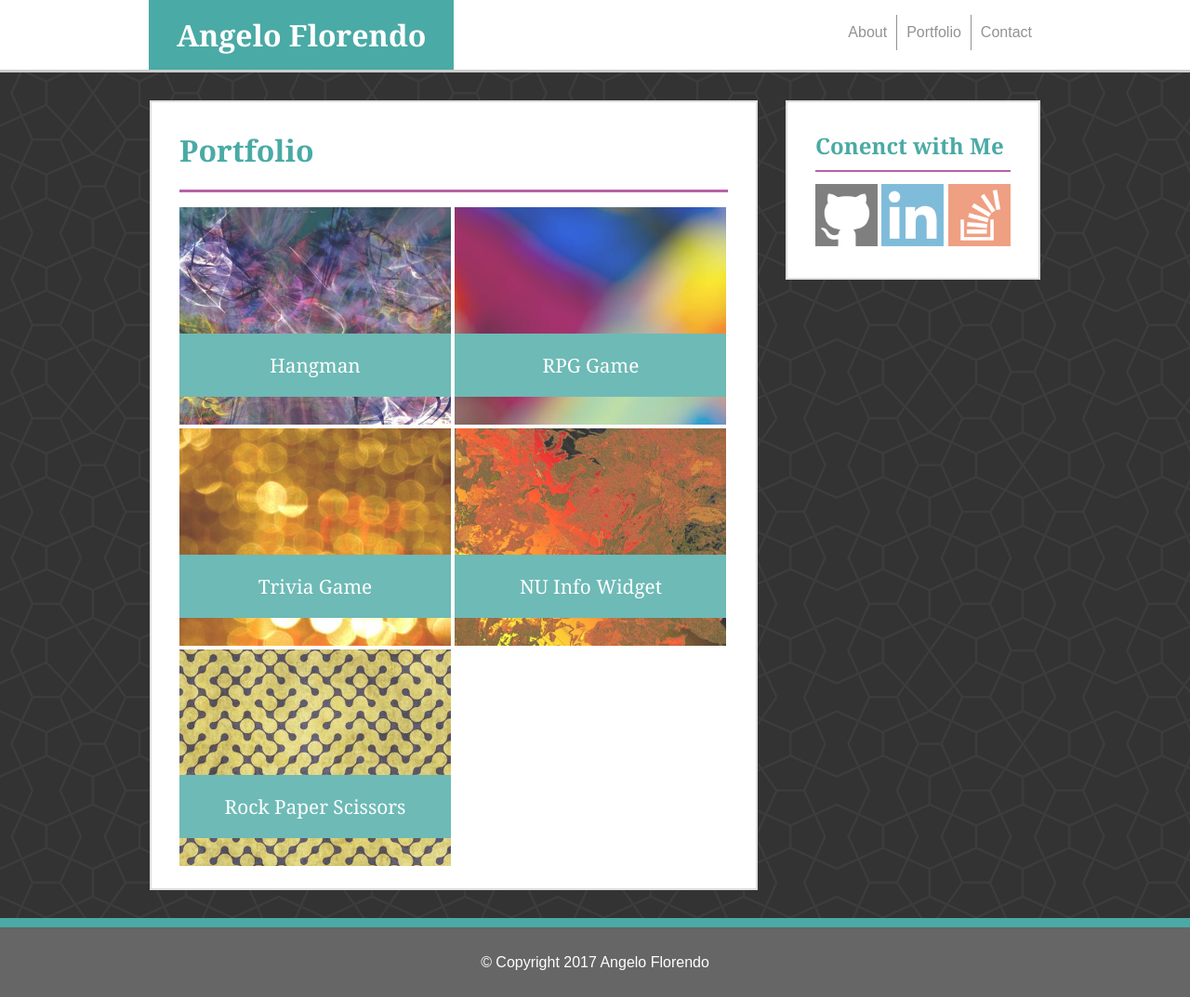
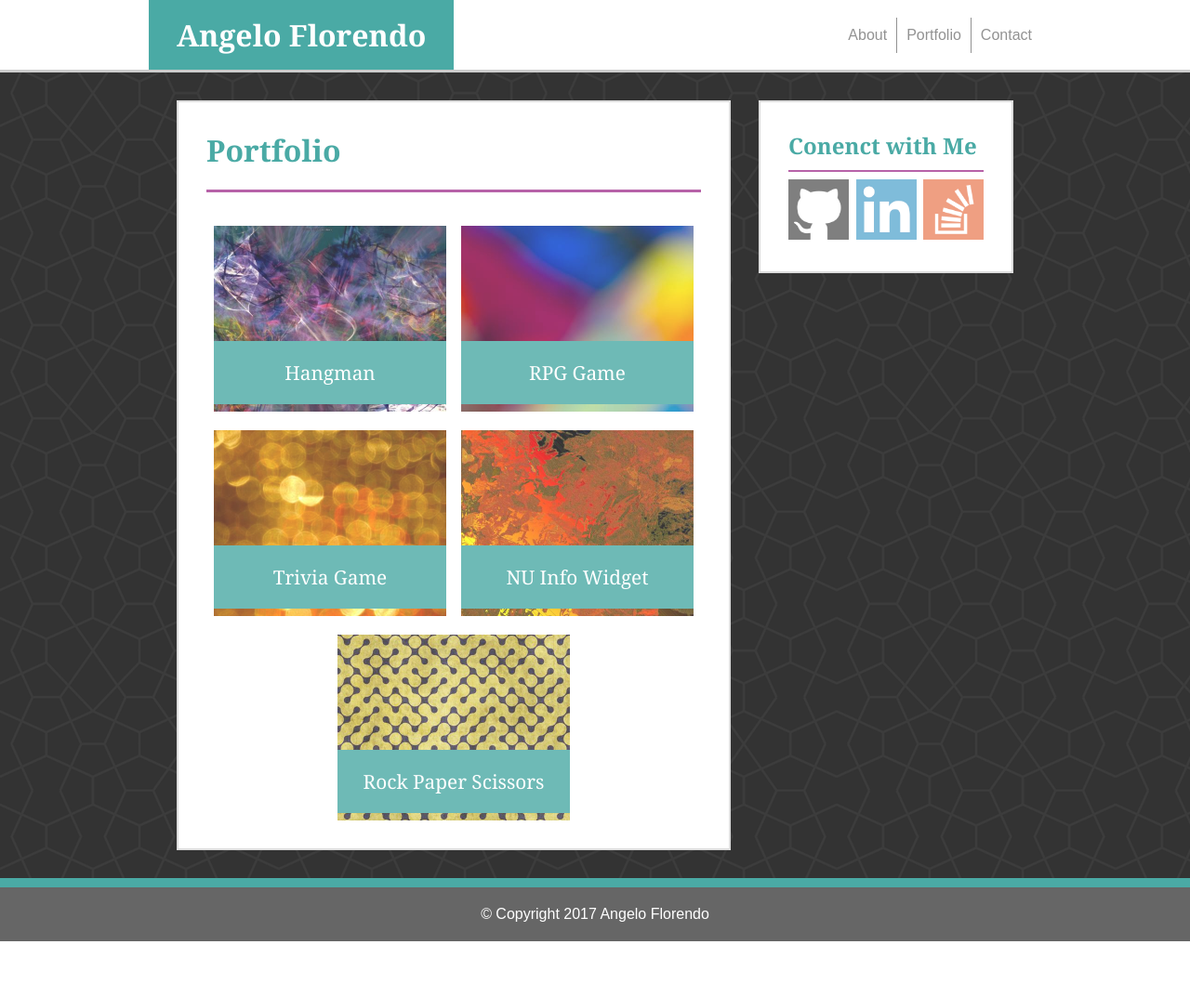
Before and after one commit to aflorend/Responsive-Portfolio, a plain HTML site: page portfolio.html in a window 1280 px wide. Shown: the whole page at 93% size. After the commit the page ends 1013 px from the top, so only its background shows below. Drawn offline with Linux system fonts and the light colour scheme.

Commit message:
Rebuilt with flexbox

```diff
--- a/assets/css/style.css
+++ b/assets/css/style.css
@@ -12,6 +12,10 @@ body {
 	min-height: 100%;
 }
 
+a {
+	text-decoration: none;
+}
+
 h1 {
 	font-family: 'Georgia', Times, Times New Roman, serif;
 }
@@ -21,52 +25,59 @@ h2 {
 	font-family: 'Georgia', Times, Times New Roman, serif;
 }
 
+.container {
+	width: 100%;
+	max-width: 960px;
+	margin-left: auto;
+	margin-right: auto;
+	margin-bottom: auto;
+	display: flex;
+	flex-direction: row;
+}
+
 .header {
 	width: 100%;
-	height: 75px;
 	background-color: #fff;
-	top: 0;
 	border-bottom-color: #ccc;
 	border-bottom-width: 3px;
 	border-bottom-style: solid;
-	overflow: hidden;
-}
-
-.container {
-	max-width: 960px;
-	margin: auto;
+	display: flex;
+	flex-direction: row;
 }
 
 .header h1 {
+	color: #fff;
+	background-color: #4aaaa5;
 	height: 75px;
 	padding-left: 30px;
 	padding-right: 30px;
+	margin-top: 0;
+	margin-bottom: 0;
+
 	display: flex;
 	align-items: center;
-	float: left;
-	color: #fff;
-	background-color: #4aaaa5;
-	margin-top: 0;
-	margin-bottom: 0;
 }
 
 .menu {
 	list-style-type: none;
-	float: right;
-}
+	margin: 0;
 
-.menu li {
-	float: left;
+	margin-left: auto;
+
+	display: flex;
+	align-items: center;
 }
 
 .menu a {
-	display: block;
+	display: inline-block;
 	padding: 10px;
+
 	text-decoration: none;
 	color: #929292;
 	border-right-width: 1px;
 	border-right-style: solid;
 	border-right-color: #929292;
+
 	transition: background-color 0.5s ease-in-out;
 }
 
@@ -81,17 +92,16 @@ h2 {
 
 .main {
 	background-color: #fff;
-	padding: 30px;
-	padding-bottom: 20px;
-	margin-top: 30px;
-	margin-bottom: 30px;
-	margin-right: 30px;
-	float: left;
-	width: 590px;
 	border-color: #ddd;
 	border-width: 2px;
 	border-style: solid;
-	flex: 1 0 auto;
+
+	padding: 30px;
+	margin: 30px;
+
+	flex-grow: 1;
+	flex-shrink:  1;
+	flex-basis: auto;
 }
 
 .main hr {
@@ -117,21 +127,45 @@ h2 {
 	text-align: justify;
 }
 
+.main p:last-of-type {
+	margin-bottom: 0;
+}
+
+.sidebar {
+	background-color: #fff;
+	border-color: #ddd;
+	border-width: 2px;
+	border-style: solid;
+
+	width: 210px;
+	height: 100%;
+	padding: 30px;
+
+	flex-grow: 0;
+	flex-shrink: 0;
+	flex-basis: auto;
+
+	margin: 0;
+	margin-top: 30px;
+	margin-right: 30px;
+}
+
+.sidebar-icons {
+	margin-top: 5px;
+	display: flex;
+	justify-content: space-between;
+}
+
+.sidebar img {
+	opacity: 0.5;
+	transition: opacity 0.5s ease-in-out;
+	width: 65px;
+}
+
 .sidebar hr {
 	height: 2px;
 	background: #B762A8;
 	border: 0;
-}
-
-.sidebar {
-	background-color: #fff;
-	float: right;
-	width: 210px;
-	padding: 30px;
-	margin-top: 30px;
-	border-color: #ddd;
-	border-width: 2px;
-	border-style: solid;
 }
 
 .sidebar h2 {
@@ -140,12 +174,6 @@ h2 {
 	color: #4aaaa5;
 }
 
-.sidebar img {
-	margin-top: 5px;
-	width: 31.91%;
-	opacity: 0.5;
-	transition: opacity 0.5s ease-in-out;
-}
 
 .sidebar img:hover {
 	opacity: 1.0;
@@ -154,11 +182,13 @@ h2 {
 footer {
 	width: 100%;
 	background-color: #666666;
-	height: 75px;
 	border-top-style: solid;
 	border-top-width: 10px;
 	border-top-color: #4aaaa5;
 	color: #fff;
+	padding-top: 20px;
+	padding-bottom: 20px;
+
 	display: flex;
 	flex: none;
 	align-items: center;
@@ -171,7 +201,8 @@ form {
 }
 
 input[type=text] {
-	width: 96%;
+	box-sizing: border-box;
+	width: 100%;
 	margin-top: 5px;
 	margin-bottom: 20px;
 	color: #777;
@@ -183,7 +214,8 @@ input[type=text] {
 }
 
 textarea {
-	width: 98.5%;
+	box-sizing: border-box;
+	width: 100%;
 	border-color: #777;
 	border-style: solid;
 	border-width: 2px;
@@ -210,23 +242,55 @@ input#submit:hover {
 	background-color: #929292;
 }
 
+.pic-grid {
+	display: flex;
+	flex-direction: row;
+	flex-wrap: wrap;
+	justify-content: space-around;
+}
+
+.pic-grid:last-child {
+
+}
+
 .portfolio-pics {
-	display: inline-block;
-	padding: 0;
-	position: relative;
-	width: 292px;
-	height: 233.6px;
+	max-width: 250px;
+	max-height: 200px;
+	flex-grow: 1;
+	flex-shrink: 0;
+	flex-basis: 250px;
+	margin-top: 20px;
+
 	transition: all 0.5s ease-in-out;
 	opacity: 0.8;
 }
 
 .portfolio-pics img {
-	width: 292px;
-	float: left;
+	max-width: 100%;
+	max-height: 100%;
+
+	z-index: 1;
+}
+
+.caption {
+	width: 100%;
+	position: relative;
+	bottom: 80px;
+
+	padding-top: 20px;
+	padding-bottom: 20px;
+	background-color: #4aaaa5;
+	color: #fff;
+
+	text-align: center;
+	font-family: 'Georgia', Times, Times New Roman, serif;
+	font-size: 1.3em;
+
+	z-index: 1000;
 }
 
 .portfolio-pics:hover {
-	/*opacity: 1.0;*/
+	opacity: 1.0;
 	transform: scale(1.05);
 	opacity: 1;
 	z-index: 1000;
@@ -235,18 +299,3 @@ input#submit:hover {
 	outline-color: #4aaaa5;
 	outline-offset: -1px;
 }
-
-.caption {
-	width: 100%;
-	padding-top: 20px;
-	padding-bottom: 20px;
-	position: absolute;
-	left: 0;
-	bottom: 30px;
-	z-index: 100;
-	background-color: #4aaaa5;
-	color: #fff;
-	text-align: center;
-	font-family: 'Georgia', Times, Times New Roman, serif;
-	font-size: 1.3em;
-}
--- a/portfolio.html
+++ b/portfolio.html
@@ -22,49 +22,59 @@
 			<h1>Portfolio</h1>
 			<hr>
 
+			<div class="pic-grid">
+				<a href="#">
 					<div class="portfolio-pics">
-				<a href="#"><img src="assets/images/1.jpg" alt="porfolio image 1" title="porfolio image 1">
+						<img src="assets/images/1.jpg" alt="porfolio image 1" title="porfolio image 1">
 						<div class="caption">
 							Hangman
 						</div>
+					</div>
 				</a>
-			</div>
+				<a href="#">
 					<div class="portfolio-pics">
-				<a href="#"><img src="assets/images/2.jpg" alt="porfolio image 2" title="porfolio image 2">
+						<img src="assets/images/2.jpg" alt="porfolio image 2" title="porfolio image 2">
 						<div class="caption">
 							RPG Game
 						</div>
+					</div>
 				</a>
-			</div>
+				<a href="#">
 					<div class="portfolio-pics">
-				<a href="#"><img src="assets/images/3.jpg" alt="porfolio image 3" title="porfolio image 3">
+						<img src="assets/images/3.jpg" alt="porfolio image 3" title="porfolio image 3">
 						<div class="caption">
 							Trivia Game
 						</div>
+					</div>
 				</a>
-			</div>
+				<a href="#">
 					<div class="portfolio-pics">
-				<a href="#"><img src="assets/images/4.jpg" alt="porfolio image 4" title="porfolio image 4">
+						<img src="assets/images/4.jpg" alt="porfolio image 4" title="porfolio image 4">
 						<div class="caption">
 							NU Info Widget
 						</div>
+						</div>
 				</a>
-			</div>
+				<a href="#">
 					<div class="portfolio-pics">
-				<a href="#"><img src="assets/images/5.jpg" alt="porfolio image 5" title="porfolio image 5">
+						<img src="assets/images/5.jpg" alt="porfolio image 5" title="porfolio image 5">
 						<div class="caption">
 							Rock Paper Scissors
 						</div>
+					</div>
 				</a>
 			</div>
+
 		</div>
 
 		<div class="sidebar">
 			<h2>Conenct with Me</h2>
 			<hr>
+			<div class="sidebar-icons">
 				<a href="https://github.com/aflorend/" target="_blank"><img src="assets/images/git.jpg" alt="Github" title="Github"></a>
 				<a href="https://www.linkedin.com/in/aflorendo/" target="_blank"><img src="assets/images/linkedin.jpg" alt="Linkedin" title="Linkedin"></a>
 				<a href="http://stackoverflow.com/users/7381092/aflorend" target="_blank"><img src="assets/images/stack.jpg" alt="Stackoverflow" title="Stackoverflow"></a>
+			</div>
 		</div>
 
 
```
Also changed, not shown: contact.html (+5 -3 lines), index.html (+5 -3 lines). Lines whose indentation alone changed are shown as unchanged.
